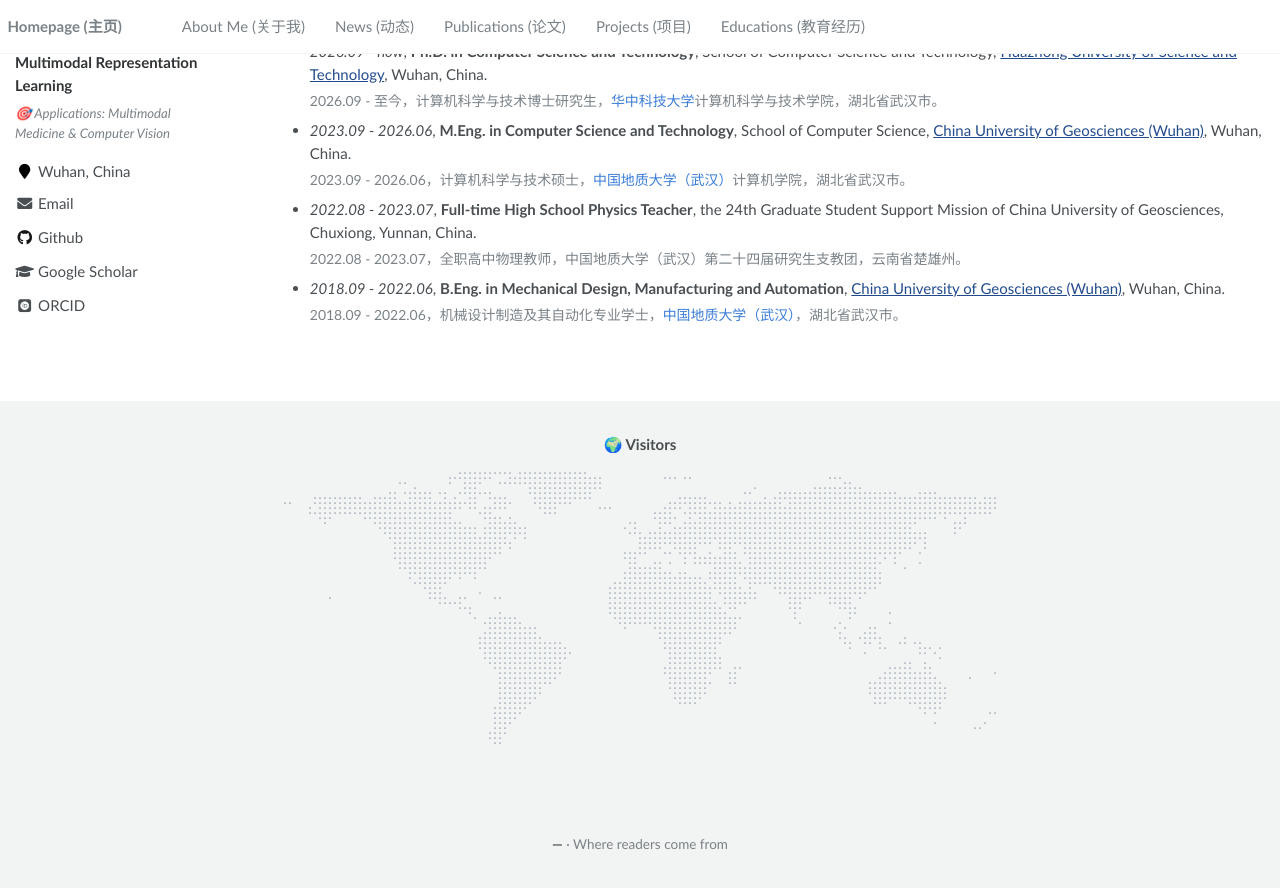
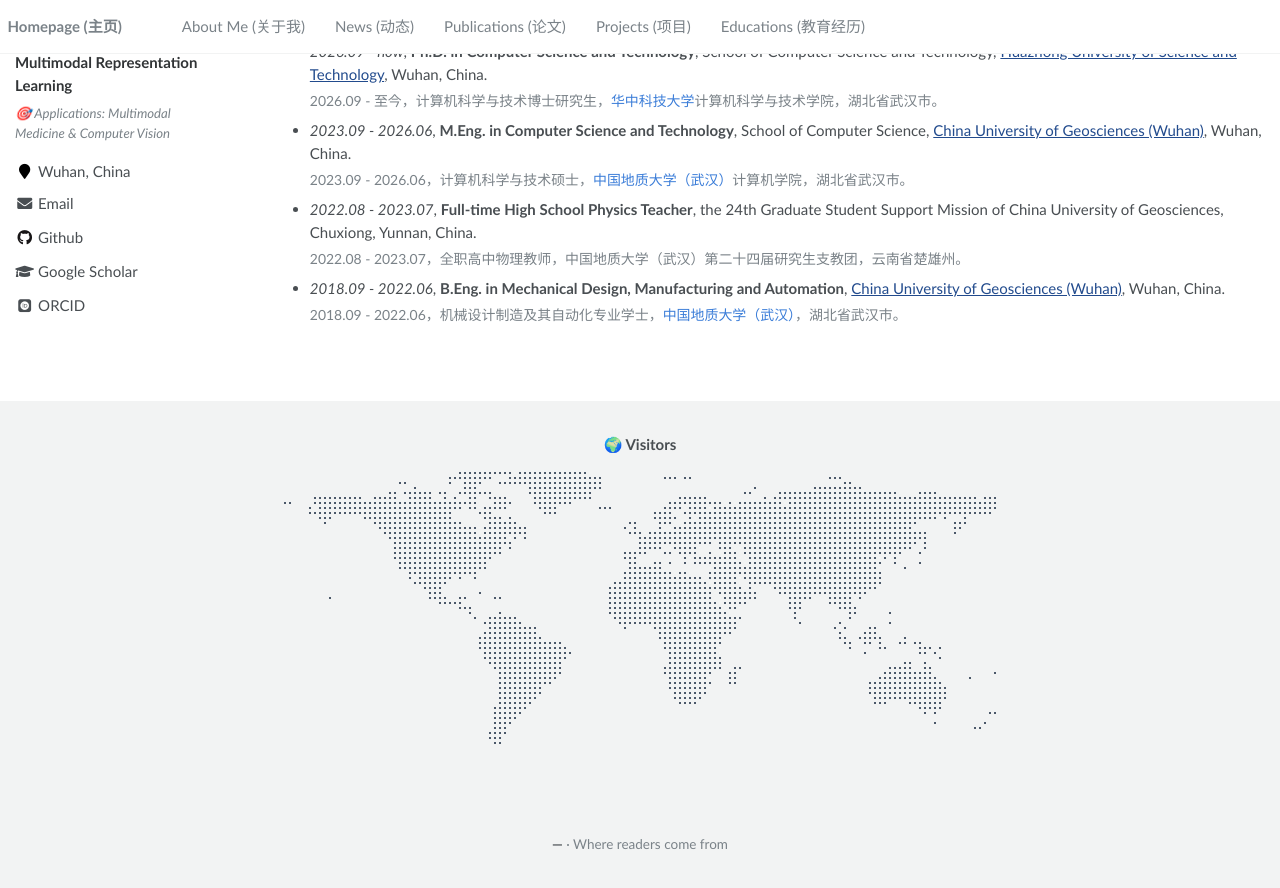
Before and after one commit to cleste-pome/cleste-pome.github.io, a Jekyll site: the page built from _pages/about.md, in a window 1280 px wide and 900 px high, scrolled down 1110 px. Shown: the top 888 px of the window. Built offline with Jekyll 4.4.1, drawn with Linux system fonts in a browser that asks for light colours; some web fonts are replaced.

Commit message:
Enlarge and darken world map dots; cache-bust the SVG

```diff
--- a/_includes/footer.html
+++ b/_includes/footer.html
@@ -16,7 +16,7 @@
     <div class="visitor-map">
       <div class="visitor-map__stage">
         <img class="visitor-map__base"
-             src="{{ '/assets/img/world-dots.svg' | relative_url }}"
+             src="{{ '/assets/img/world-dots.svg?v=3' | relative_url }}"
              alt="" aria-hidden="true" loading="lazy">
         <svg class="visitor-map__dots" viewBox="0 0 1440 720" aria-label="访客来源地图"></svg>
       </div>
```
Also changed, not shown: assets/img/world-dots.svg.
